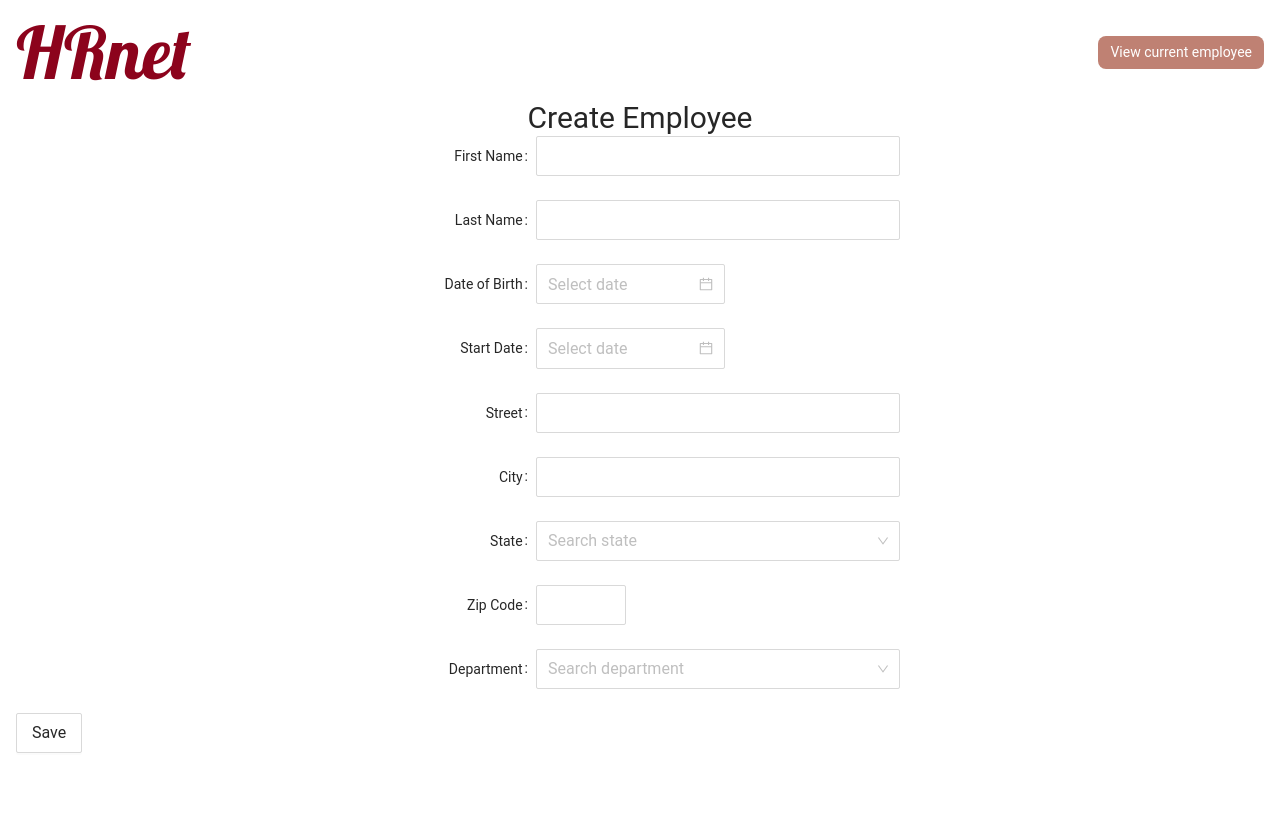
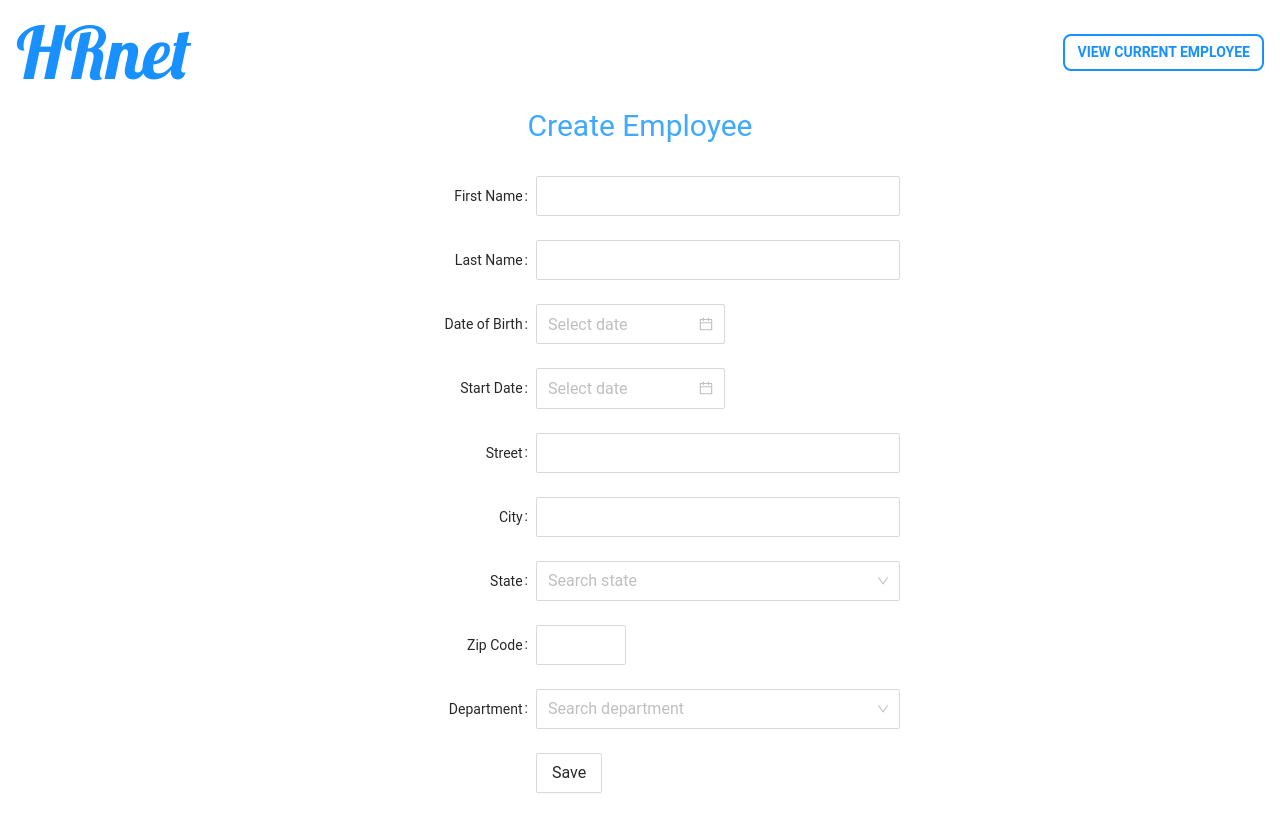
Before and after one commit to EPourmo/migrating-from-jquery-to-react-library, a React (Vite) app in the folder p14-react/: page / in a window 1280 px wide. Built offline with nearby package versions, Linux system fonts and the light colour scheme.

Commit message:
change design

```diff
--- a/p14-react/src/components/FormUI.jsx
+++ b/p14-react/src/components/FormUI.jsx
@@ -77,9 +77,15 @@ const FormUI = () => {
             options={departmentData}
           />
         </Form.Item>
-        <Form.Item>
+        <Form.Item
+          wrapperCol={{
+            span: 7,
+            offset: 10,
+          }}
+        >
           <Button
             htmlType="submit"
+            color="black"
             onClick={() => {
               setModalOpen(true);
             }}
--- a/p14-react/src/components/Header.jsx
+++ b/p14-react/src/components/Header.jsx
@@ -1,10 +1,13 @@
 const Header = () => {
   return (
     <nav className="flex justify-between items-center">
-      <a href="#" className="font-lobster text-7xl text-redCustom">
+      <a href="#" className="font-lobster text-7xl text-primary">
         HRnet
       </a>
-      <a href="#" className="bg-lightBrown px-3 py-1.5 rounded-lg text-white">
+      <a
+        href="#"
+        className="text-primary px-3 py-1.5 rounded-lg border-2 border-primary font-bold hover:scale-105 uppercase"
+      >
         View current employee
       </a>
     </nav>
--- a/p14-react/src/components/Title.jsx
+++ b/p14-react/src/components/Title.jsx
@@ -1,5 +1,9 @@
 const Title = () => {
-  return <div className="text-center mt-3 text-3xl">Create Employee</div>;
+  return (
+    <div className="text-center mt-5 text-3xl text-primaryLight mb-8">
+      Create Employee
+    </div>
+  );
 };
 
 export default Title;
--- a/p14-react/tailwind.config.cjs
+++ b/p14-react/tailwind.config.cjs
@@ -8,11 +8,9 @@ module.exports = {
         roboto: "'Roboto Mono', monospace",
       },
       colors: {
-        darkRed: "#590209",
-        redCustom: "#8C031C",
-        raspberryRed: "#D9304F",
-        mauve: "#D1C5D9",
-        lightBrown: "#BF8173",
+        primaryLight: "#40a9ff",
+        primary: "#1890ff",
+        borderGrey: "#d9d9d9",
       },
     },
   },
```
Also changed, not shown: p14-react/public/users.svg.
